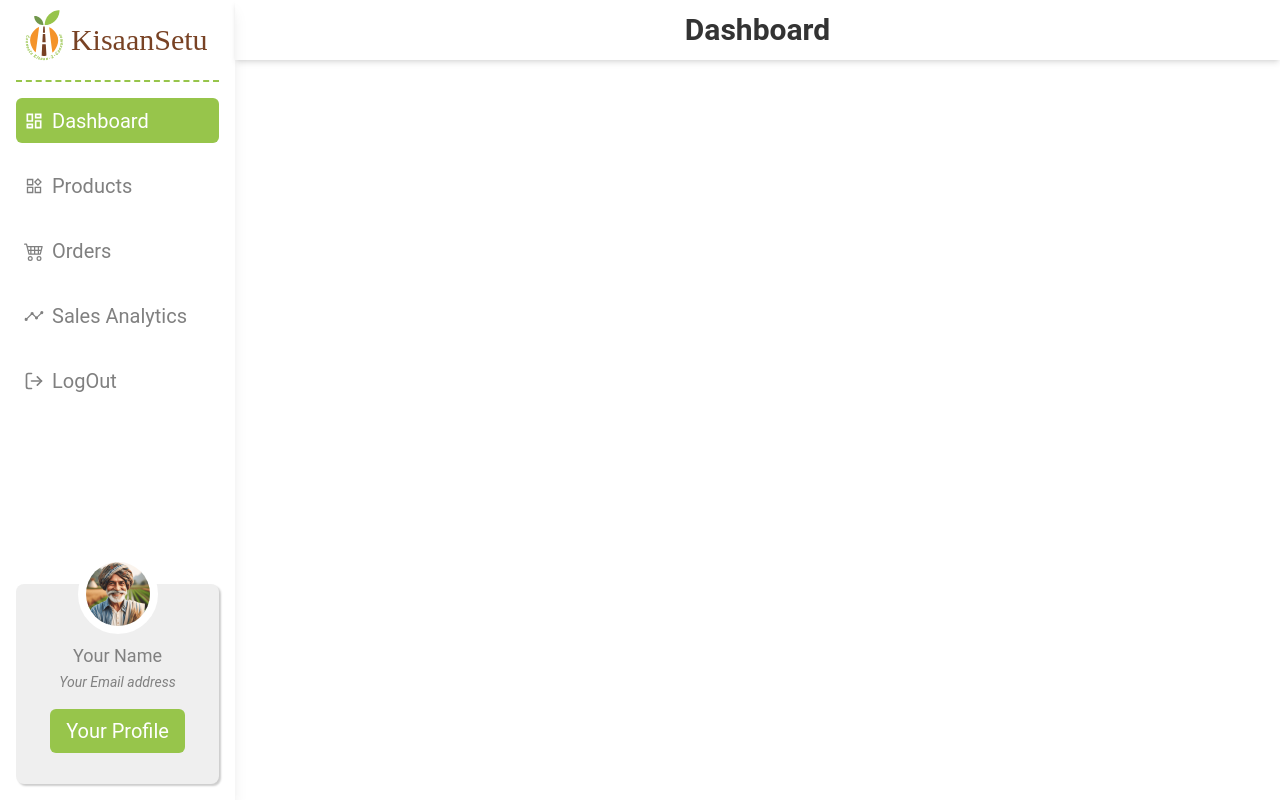
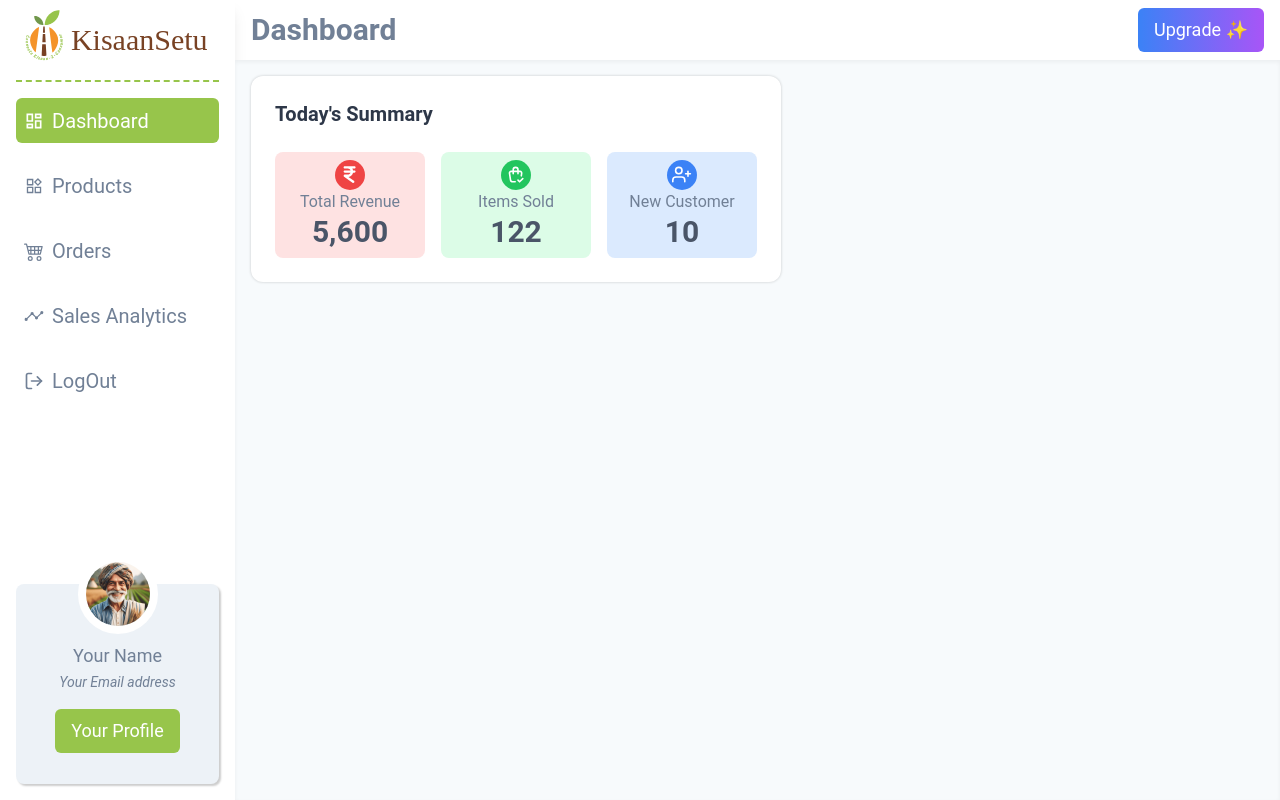
Before and after one commit to kanhaiyadav/KisaanSetu, a React (Vite) app in the folder client/: page /farmer in a window 1280 px wide. Built offline with nearby package versions, Linux system fonts and the light colour scheme; a web font is replaced by a local one.

Commit message:
Generalised the buttom componenet, creaated card, header for dashboard

```diff
--- a/client/src/Pages/Farmer/Dashboard.jsx
+++ b/client/src/Pages/Farmer/Dashboard.jsx
@@ -1,9 +1,35 @@
+import DashboardCard from "../../componenets/DashboardCard";
 import Header from "../../componenets/DashboardHeader";
+import { FaIndianRupeeSign } from "react-icons/fa6";
+import { FiUserPlus } from "react-icons/fi";
+import { TbShoppingBagCheck } from "react-icons/tb";
+
 
 const Dashboard = () => {
     return (
-        <div className="flex-1 h-full">
-            <Header  title={'Dashboard'} />
+        <div className="flex-1 h-full flex flex-col">
+            <Header title={'Dashboard'} />
+            <main className="bg-gray-100 shadow-inner flex-1 p-4">
+                <DashboardCard heading={"Today's Summary"}>
+                    <main className="flex  gap-4">
+                        <div className="w-[150px] flex flex-col items-center bg-red-100 rounded-lg p-2">
+                            <div className="w-[30px] h-[30px] bg-red-500 rounded-full grid place-items-center text-white"><FaIndianRupeeSign style={{fontSize: '1.2rem'}}/></div>
+                            <p className="text-gray-600">Total Revenue</p>
+                            <span className="text-3xl font-semibold text-gray-700">5,600</span>
+                        </div>
+                        <div className="w-[150px] flex flex-col items-center bg-green-100 rounded-lg p-2">
+                            <div className="w-[30px] h-[30px] bg-green-500 rounded-full grid place-items-center text-white"><TbShoppingBagCheck style={{fontSize: '1.2rem'}}/></div>
+                            <p className="text-gray-600">Items Sold</p>
+                            <span className="text-3xl font-semibold text-gray-700">122</span>
+                        </div>
+                        <div className="w-[150px] flex flex-col items-center bg-blue-100 rounded-lg p-2">
+                            <div className="w-[30px] h-[30px] bg-blue-500 rounded-full grid place-items-center text-white"><FiUserPlus style={{fontSize: '1.2rem'}}/></div>
+                            <p className="text-gray-600">New Customer</p>
+                            <span className="text-3xl font-semibold text-gray-700">10</span>
+                        </div>
+                    </main>
+                </DashboardCard>
+            </main>
         </div>
     );
 }
--- a/client/src/Pages/Farmer/nav.component.jsx
+++ b/client/src/Pages/Farmer/nav.component.jsx
@@ -69,7 +69,7 @@ const Nav = () => {
                     </div>
                     :
                     <footer className={`mt-[auto] w-full flex flex-col items-center justify-center gap-2
-                        text-center shadow-[2px_2px_2px_rgba(0,0,0,0.2)] bg-[#efefef] text-[gray] rounded-lg
+                        text-center shadow-[2px_2px_2px_rgba(0,0,0,0.2)] bg-gray-200 text-gray-600 rounded-lg
                         p-4 pt-0
                     `}>
                         <div className={`w-[80px] h-[80px] rounded-full border-[8px] border-white overflow-hidden
--- a/client/src/componenets/Container.jsx
+++ b/client/src/componenets/Container.jsx
@@ -1,7 +1,8 @@
 const Container = ({ children, ...otherProps }) => {
     return (
         <div
-            className="flex flex-col justify-center items-center p-8 shadow-md w-[clamp(300px,70%,500px)] rounded-lg animate-slideIn"
+            className={`flex flex-col justify-center items-center p-8 bg-white
+            shadow-[0px_0px_3px_rgba(0,0,0,0.2)] w-[fit-content] rounded-xl animate-slideIn`}
             {...otherProps}
         >
             {children}
--- a/client/src/componenets/CustomButton.jsx
+++ b/client/src/componenets/CustomButton.jsx
@@ -1,8 +1,32 @@
-const CustomButton = ({ children, ...props }) => (
-    <button className={`bg-primary p-4 pt-2 pb-2 text-white rounded-md text-xl
-        transition-all duration-250 ease-in-out hover:scale-105 hover:shadow-md active:scale-90
-        overflow-hidden whitespace-nowrap
-    `} {...props}>
+import { cva } from "class-variance-authority";
+
+const styles = cva(
+    `p-4 pt-2 pb-2 rounded-md transition-all duration-250 ease-in-out w-[fit-content] h-[fit-content]
+    hover:scale-105 hover:shadow-md active:scale-90 overflow-hidden whitespace-nowrap
+    `,
+    {
+        variants: {
+            intent: {
+                primary: 'bg-primary text-white',
+                danger: 'bg-danger text-white',
+                style: 'bg-gradient-to-r from-blue-500 to-purple-500 text-white',
+            },
+            size: {
+                sm: 'text-sm',
+                md: 'text-md',
+                lg: 'text-lg',
+                xl: 'text-xl',
+            },
+        },
+        defaultVariants: {
+            intent: 'primary',
+            size: 'lg',
+        },
+    }
+);
+
+const CustomButton = ({intent, size, children, ...props }) => (
+    <button className={styles({intent, size})} {...props}>
         {children}
     </button>
 );
--- /dev/null
+++ b/client/src/componenets/DashboardCard.jsx
@@ -0,0 +1,14 @@
+const DashboardCard = ({ heading, subHeading, children }) => {
+    return (
+        <div className={`flex flex-col items-center p-6 bg-white
+            shadow-[0px_0px_3px_rgba(0,0,0,0.2)] w-[fit-content] rounded-xl`}>
+            <div className="mb-6 text-left w-full">
+                <h1 className="text-xl text-gray-800 font-semibold">{heading}</h1>
+                <i className="text-gray-500">{subHeading}</i>
+            </div>
+            {children}
+        </div>
+    )
+}
+
+export default DashboardCard;
--- a/client/src/componenets/DashboardHeader.jsx
+++ b/client/src/componenets/DashboardHeader.jsx
@@ -1,7 +1,10 @@
+import CustomButton from "./CustomButton";
+
 const Header = ({title}) => {
     return (
-        <header className="h-[60px] shadow-md w-full">
-            <h1 className="text-3xl font-bold text-[#333] text-center py-3">{title}</h1>
+        <header className="h-[60px] w-full flex items-center p-4 pt-0 pb-0">
+            <h1 className="text-3xl font-semibold text-gray-600 flex-1">{title}</h1>
+            <CustomButton intent={'style'} size={'lg'}>Upgrade ✨</CustomButton>
         </header>
     );
 }
--- a/client/src/componenets/NavItem.jsx
+++ b/client/src/componenets/NavItem.jsx
@@ -2,7 +2,7 @@ import { NavLink } from "react-router-dom";
 
 const NavItem = ({children, className, to}) => {
     return (
-        <NavLink to={to} className={`w-full h-[45px] p-2 text-[grey] rounded-md hover:bg-[#efefef] text-xl
+        <NavLink to={to} className={`w-full h-[45px] p-2 text-gray-600 rounded-md hover:bg-[#efefef] text-xl
             flex items-center gap-2 cursor-pointer transition-all duration-200 ease-in-out active:scale-90
             ${className}
         `}
--- a/client/src/componenets/styles.css
+++ b/client/src/componenets/styles.css
@@ -15,5 +15,5 @@
 
 
 .random{
-    color: #def4bb;
+    color: #6b6b6b;
 }
--- a/client/tailwind.config.js
+++ b/client/tailwind.config.js
@@ -8,7 +8,10 @@ export default {
         extend: {
             colors: {
                 primary: '#97c54b',
+                Tprimary: 'gray',
                 secondary: '#FFA500',
+                Tsecondary: '#6b6b6b',
+                danger: '#FF6347',
                 tertiary: '#FF6347',
                 quaternary: '#FF4500',
                 quinary: '#FF8C00',
--- a/package.json
+++ b/package.json
@@ -1,5 +1,6 @@
 {
   "dependencies": {
+    "class-variance-authority": "^0.7.0",
     "react-phone-number-input": "^3.4.5",
     "react-router-dom": "^6.26.1",
     "styled-components": "^6.1.12"
```
Also changed, not shown: client/src/App.css (line endings or trailing spaces), 1 other file (tests, documents, lock files or other folders).
